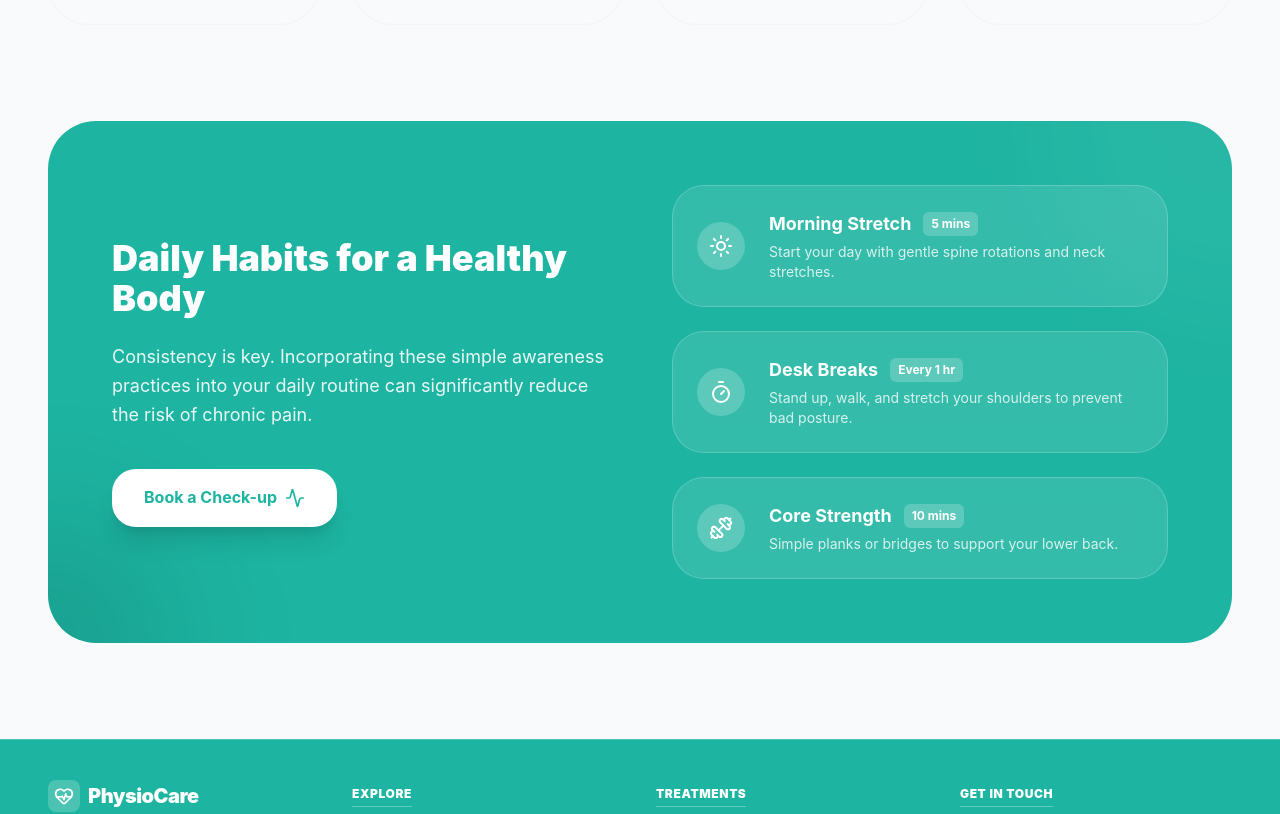
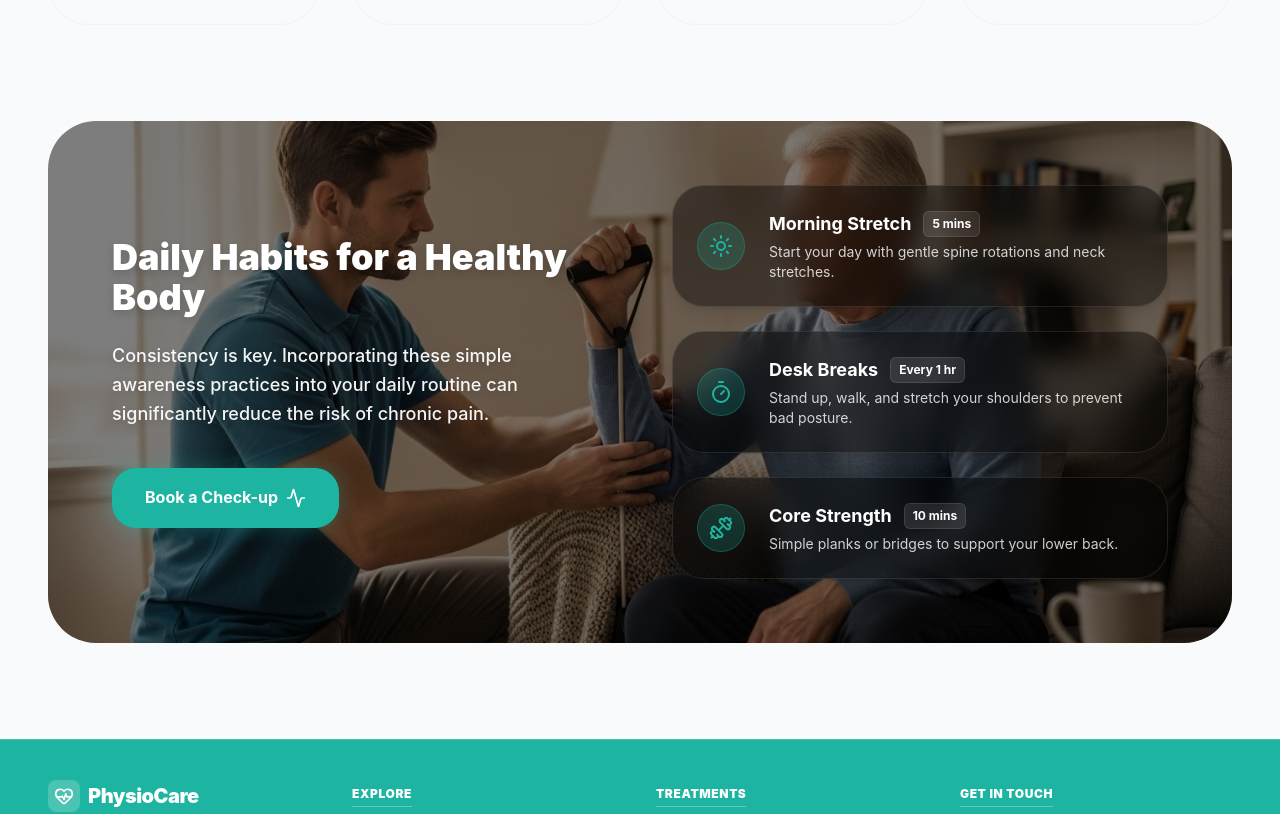
Before and after one commit to 4t1lucifer-cmd/healthcare-web-app, a Next.js app: page / in a window 1280 px wide. Shown: the part 2280-3094 px from the top of the page. Built offline with nearby package versions, Linux system fonts and the light colour scheme.

Commit message:
style(ui): update awareness section background to PIC2 with overlay and text optimization

```diff
--- a/src/components/Awareness.tsx
+++ b/src/components/Awareness.tsx
@@ -3,6 +3,7 @@
 import React from 'react';
 import { motion } from 'framer-motion';
 import { Activity, Brain, Heart, Dumbbell, Sun, Timer } from 'lucide-react';
+import Image from 'next/image';
 
 const Awareness = () => {
     const benefits = [
@@ -57,16 +58,28 @@ const Awareness = () => {
                 ))}
             </div>
 
-            {/* Daily Awareness Section */}
-            <div className="bg-[#1DB4A1] rounded-[3rem] p-10 md:p-16 text-white relative overflow-hidden">
+            {/* Daily Awareness Section with Image Background */}
+            <div className="relative rounded-[3rem] p-10 md:p-16 overflow-hidden">
+                {/* Background Image */}
+                <div className="absolute inset-0 -z-10">
+                    <Image
+                        src="/PIC2.jpeg"
+                        alt="Physiotherapy Exercise"
+                        fill
+                        className="object-cover"
+                    />
+                    {/* Dark Overlay for Text Readability */}
+                    <div className="absolute inset-0 bg-black/60 md:bg-black/50" />
+                </div>
+
                 <div className="relative z-10 grid grid-cols-1 lg:grid-cols-2 gap-16 items-center">
-                    <div>
-                        <h3 className="text-3xl md:text-4xl font-black mb-6">Daily Habits for a Healthy Body</h3>
-                        <p className="text-white/90 text-lg mb-10 leading-relaxed">
+                    <div className="text-white">
+                        <h3 className="text-3xl md:text-4xl font-black mb-6 drop-shadow-lg">Daily Habits for a Healthy Body</h3>
+                        <p className="text-white/95 text-lg mb-10 leading-relaxed font-medium drop-shadow-md">
                             Consistency is key. Incorporating these simple awareness practices into your daily routine
                             can significantly reduce the risk of chronic pain.
                         </p>
-                        <a href="/appointment" className="inline-flex items-center gap-2 bg-white text-[#1DB4A1] px-8 py-4 rounded-xl font-bold shadow-xl hover:scale-105 transition-transform">
+                        <a href="/appointment" className="inline-flex items-center gap-2 bg-[#1DB4A1] text-white border border-[#1DB4A1] px-8 py-4 rounded-xl font-bold shadow-[0_0_20px_rgba(29,180,161,0.3)] hover:scale-105 transition-all">
                             Book a Check-up
                             <Activity className="w-5 h-5" />
                         </a>
@@ -79,15 +92,15 @@ const Awareness = () => {
                                 initial={{ opacity: 0, x: 20 }}
                                 whileInView={{ opacity: 1, x: 0 }}
                                 transition={{ delay: 0.2 + i * 0.1 }}
-                                className="bg-white/10 backdrop-blur-md p-6 rounded-2xl border border-white/20 flex items-center gap-6"
+                                className="bg-black/40 backdrop-blur-md p-6 rounded-2xl border border-white/10 flex items-center gap-6 shadow-lg hover:bg-black/50 transition-colors"
                             >
-                                <div className="w-12 h-12 bg-white/20 rounded-full flex items-center justify-center flex-shrink-0">
-                                    <ex.icon className="w-6 h-6 text-white" />
+                                <div className="w-12 h-12 bg-[#1DB4A1]/20 rounded-full flex items-center justify-center flex-shrink-0 border border-[#1DB4A1]/30">
+                                    <ex.icon className="w-6 h-6 text-[#1DB4A1]" />
                                 </div>
-                                <div>
+                                <div className="text-white">
                                     <h4 className="text-lg font-bold flex items-center gap-3">
                                         {ex.title}
-                                        <span className="text-xs bg-white/20 px-2 py-1 rounded-md">{ex.time}</span>
+                                        <span className="text-xs bg-white/10 px-2 py-1 rounded-md border border-white/10">{ex.time}</span>
                                     </h4>
                                     <p className="text-white/80 text-sm mt-1">{ex.desc}</p>
                                 </div>
@@ -95,10 +108,6 @@ const Awareness = () => {
                         ))}
                     </div>
                 </div>
-
-                {/* Decorative Background */}
-                <div className="absolute top-0 right-0 w-96 h-96 bg-white/5 rounded-full blur-3xl -translate-y-1/2 translate-x-1/2" />
-                <div className="absolute bottom-0 left-0 w-64 h-64 bg-black/10 rounded-full blur-3xl translate-y-1/2 -translate-x-1/2" />
             </div>
         </section>
     );
```
Also changed, not shown: public/PIC2.jpeg (added).
